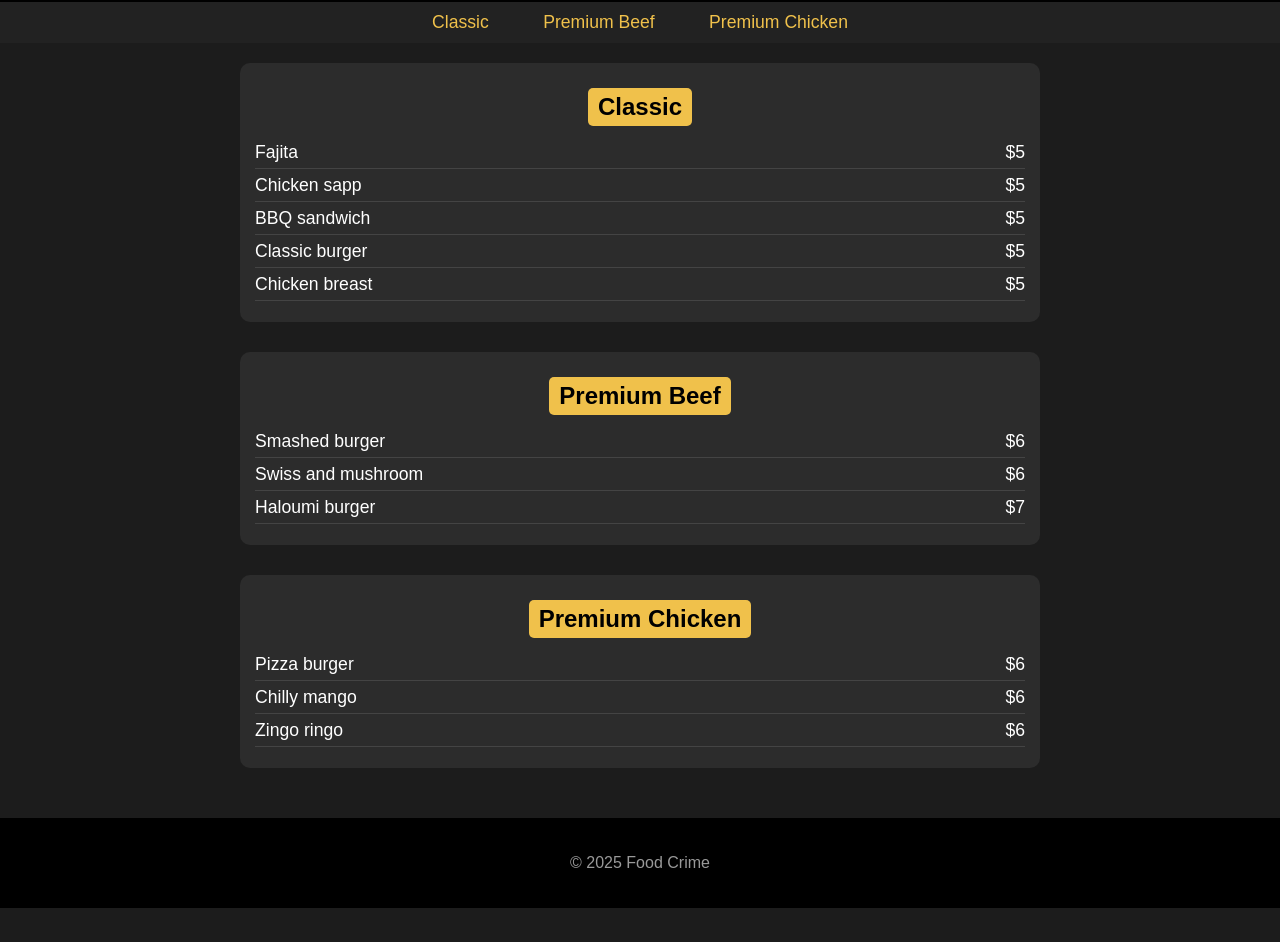
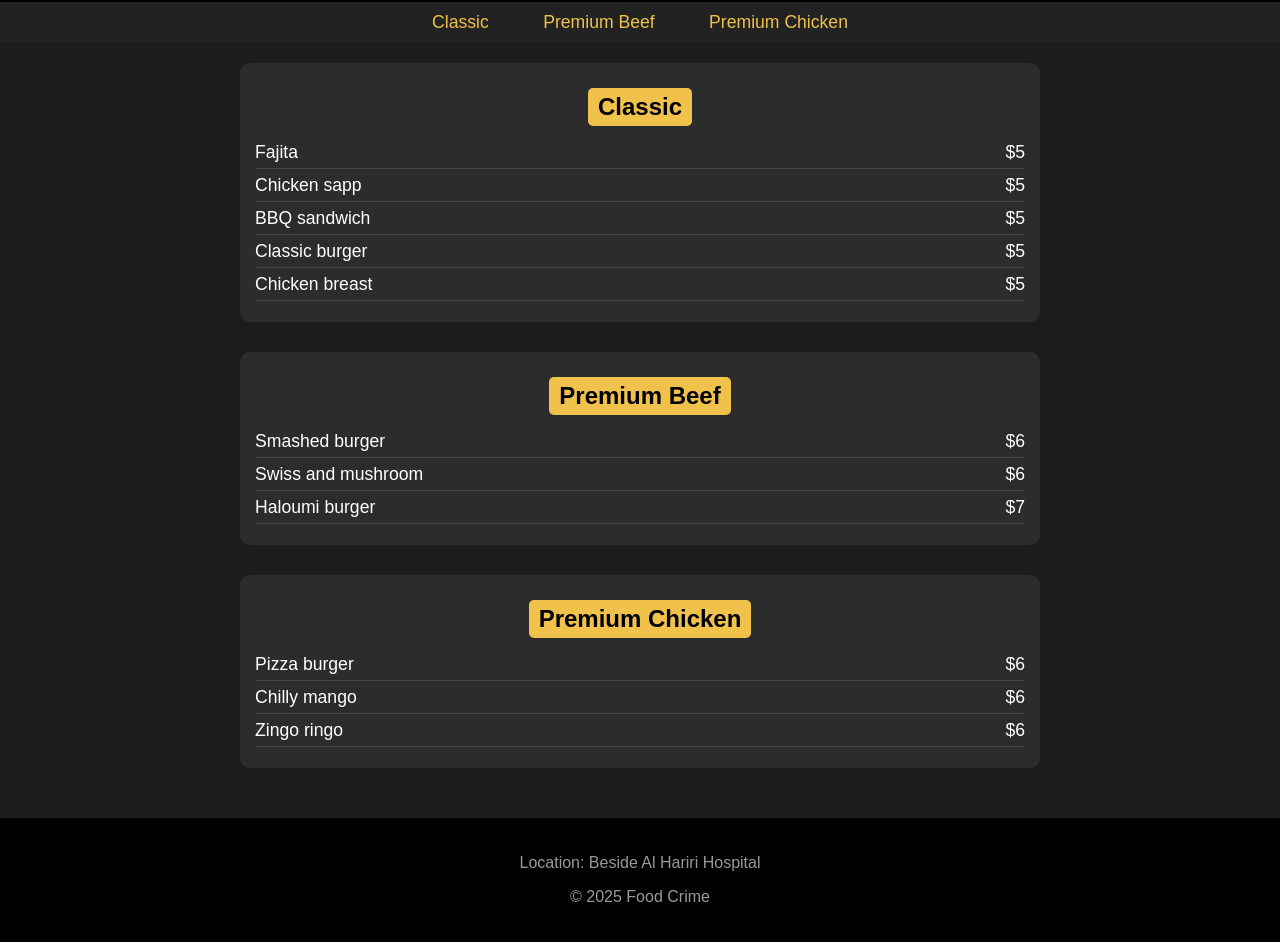
Before and after one commit to fadeellfadeell122-crypto/food-crime-menu, a plain HTML site: page index.html in a window 1280 px wide. Shown: the part 108-1050 px from the top of the page. Before the commit the page ends 1016 px from the top, so only its background shows below. Drawn offline with Linux system fonts and the light colour scheme.

Commit message:
Update index.html

```diff
--- a/index.html
+++ b/index.html
@@ -65,6 +65,7 @@
         </div>
     </section>
     <footer>
+        <p>Location: Beside Al Hariri Hospital</p>
         <p>&copy; 2025 Food Crime</p>
     </footer>
 </body>
```
